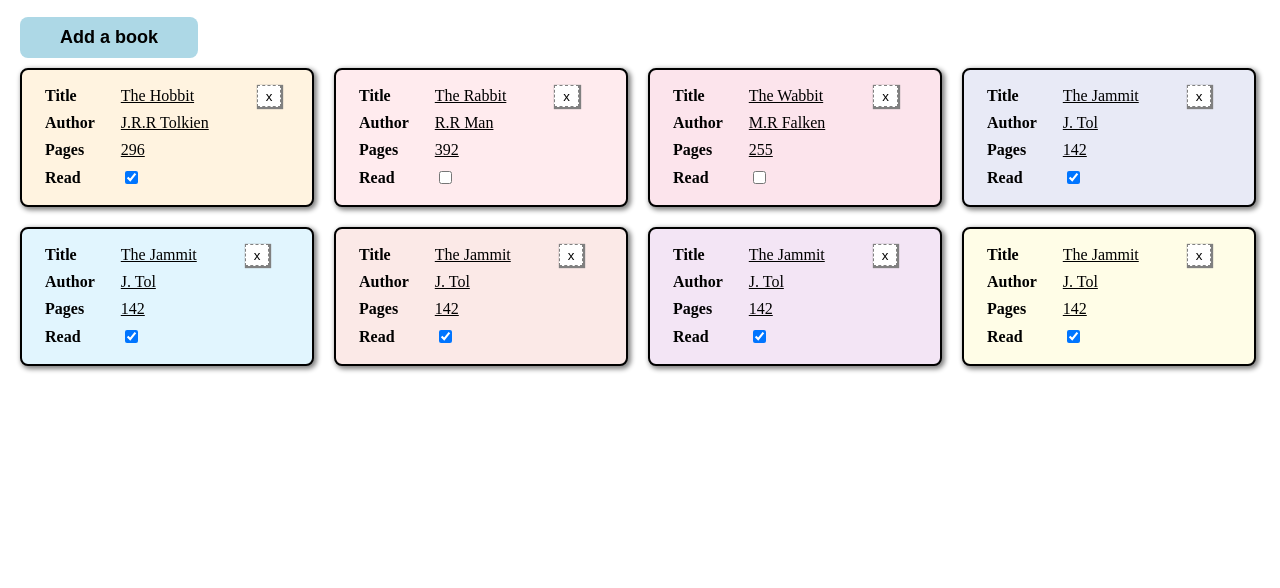
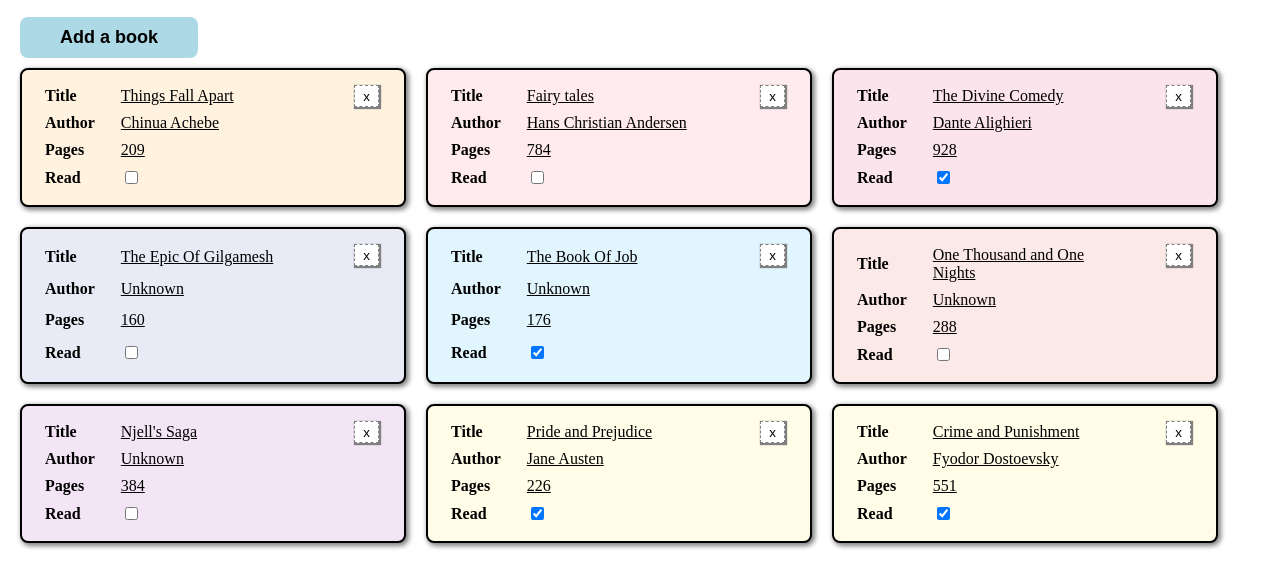
Before and after one commit to gingkapls/book-library, a plain HTML site: page index.html in a window 1280 px wide. Shown: the part 80-668 px from the top of the page. Drawn offline with Linux system fonts and the light colour scheme.

Commit message:
switch to classes, change card width

```diff
--- a/script.js
+++ b/script.js
@@ -1,3 +1,96 @@
+const bookList = [
+  {
+    author: "Chinua Achebe",
+    country: "Nigeria",
+    imageLink: "images/things-fall-apart.jpg",
+    language: "English",
+    link: "https://en.wikipedia.org/wiki/Things_Fall_Apart\n",
+    pages: 209,
+    title: "Things Fall Apart",
+    year: 1958,
+  },
+  {
+    author: "Hans Christian Andersen",
+    country: "Denmark",
+    imageLink: "images/fairy-tales.jpg",
+    language: "Danish",
+    link: "https://en.wikipedia.org/wiki/Fairy_Tales_Told_for_Children._First_Collection.\n",
+    pages: 784,
+    title: "Fairy tales",
+    year: 1836,
+  },
+  {
+    author: "Dante Alighieri",
+    country: "Italy",
+    imageLink: "images/the-divine-comedy.jpg",
+    language: "Italian",
+    link: "https://en.wikipedia.org/wiki/Divine_Comedy\n",
+    pages: 928,
+    title: "The Divine Comedy",
+    year: 1315,
+  },
+  {
+    author: "Unknown",
+    country: "Sumer and Akkadian Empire",
+    imageLink: "images/the-epic-of-gilgamesh.jpg",
+    language: "Akkadian",
+    link: "https://en.wikipedia.org/wiki/Epic_of_Gilgamesh\n",
+    pages: 160,
+    title: "The Epic Of Gilgamesh",
+    year: -1700,
+  },
+  {
+    author: "Unknown",
+    country: "Achaemenid Empire",
+    imageLink: "images/the-book-of-job.jpg",
+    language: "Hebrew",
+    link: "https://en.wikipedia.org/wiki/Book_of_Job\n",
+    pages: 176,
+    title: "The Book Of Job",
+    year: -600,
+  },
+  {
+    author: "Unknown",
+    country: "India/Iran/Iraq/Egypt/Tajikistan",
+    imageLink: "images/one-thousand-and-one-nights.jpg",
+    language: "Arabic",
+    link: "https://en.wikipedia.org/wiki/One_Thousand_and_One_Nights\n",
+    pages: 288,
+    title: "One Thousand and One Nights",
+    year: 1200,
+  },
+  {
+    author: "Unknown",
+    country: "Iceland",
+    imageLink: "images/njals-saga.jpg",
+    language: "Old Norse",
+    link: "https://en.wikipedia.org/wiki/Nj%C3%A1ls_saga\n",
+    pages: 384,
+    title: "Njell's Saga",
+    year: 1350,
+  },
+  {
+    author: "Jane Austen",
+    country: "United Kingdom",
+    imageLink: "images/pride-and-prejudice.jpg",
+    language: "English",
+    link: "https://en.wikipedia.org/wiki/Pride_and_Prejudice\n",
+    pages: 226,
+    title: "Pride and Prejudice",
+    year: 1813,
+  },
+  {
+    author: "Fyodor Dostoevsky",
+    country: "Russia",
+    imageLink: "images/crime-and-punishment.jpg",
+    language: "Russian",
+    link: "https://en.wikipedia.org/wiki/Crime_and_Punishment\n",
+    pages: 551,
+    title: "Crime and Punishment",
+    year: 1866,
+  },
+];
+
 const colorPalette = [
   "#FFEBEE",
   "#FCE4EC",
@@ -21,7 +114,8 @@ const colorPalette = [
 const generateRandomColor = () =>
   colorPalette.at(Math.floor(Math.random() * colorPalette.length));
 
-function Book(title, author, pages, read = false) {
+const Book = class {
+  constructor({ title, author, pages, read = false }) {
     this.title = title;
     this.author = author;
     this.pages = pages;
@@ -29,11 +123,7 @@ function Book(title, author, pages, read = false) {
     this.color = generateRandomColor();
   }
 
-Book.prototype.info = function () {
-  // return `${this.title} by ${this.author}, ${this.pages} pages, ${
-  // this.read ? "read" : "not read yet"
-  // }`;
-
+  info = () => {
     return {
       title: this.title,
       author: this.author,
@@ -42,21 +132,17 @@ Book.prototype.info = function () {
     };
   };
 
-Book.prototype.toggleRead = function () {
-  this.read = !this.read;
-  return this.read;
+  toggleRead = () => (this.read = !this.read);
 };
 
-const myLibrary = [
-  new Book("The Hobbit", "J.R.R Tolkien", 296, true),
-  new Book("The Rabbit", "R.R Man", 392, false),
-  new Book("The Wabbit", "M.R Falken", 255, false),
-  new Book("The Jammit", "J. Tol", 142, true),
-  new Book("The Jammit", "J. Tol", 142, true),
-  new Book("The Jammit", "J. Tol", 142, true),
-  new Book("The Jammit", "J. Tol", 142, true),
-  new Book("The Jammit", "J. Tol", 142, true),
-];
+const myLibrary = bookList.map((book) => {
+  return new Book({
+    title: book.title,
+    author: book.author,
+    pages: book.pages,
+    read: Math.random() > 0.5 ? true : false,
+  });
+});
 
 const createCard = (book, id) => {
   const div = document.createElement("div");
@@ -147,12 +233,12 @@ const addToLibrary = (event) => {
     return;
   }
 
-  const newBook = new Book(
-    (title = newFormData.get("bookTitle")),
-    (author = newFormData.get("bookAuthor")),
-    (pages = newFormData.get("bookPages")),
-    (read = newFormData.get("bookIsRead") === "true" ? true : false)
-  );
+  const newBook = new Book({
+    title: newFormData.get("bookTitle"),
+    author: newFormData.get("bookAuthor"),
+    pages: newFormData.get("bookPages"),
+    read: newFormData.get("bookIsRead") === "true" ? true : false,
+  });
   myLibrary.push(newBook);
   form.reset();
   dialogAddBook.close();
--- a/style.css
+++ b/style.css
@@ -44,12 +44,13 @@ body {
 
 .card {
   padding: 10px 5px;
-  min-width: 280px;
+  width: clamp(300px, 30%, 400px);
   background: white;
   display: inline-flex;
   border: 2px solid black;
   box-shadow: 2px 2px 5px 1px grey;
   border-radius: 8px;
+  justify-content: space-between;
 }
 
 .card table {
@@ -89,7 +90,7 @@ body {
   flex: 0;
   height: 3ch;
   padding: 0px 8px;
-  margin: 5px;
+  margin: 5px 20px;
 }
 
 .btn-close.btn-delete-book {
```
Lines whose indentation alone changed are shown as unchanged.
